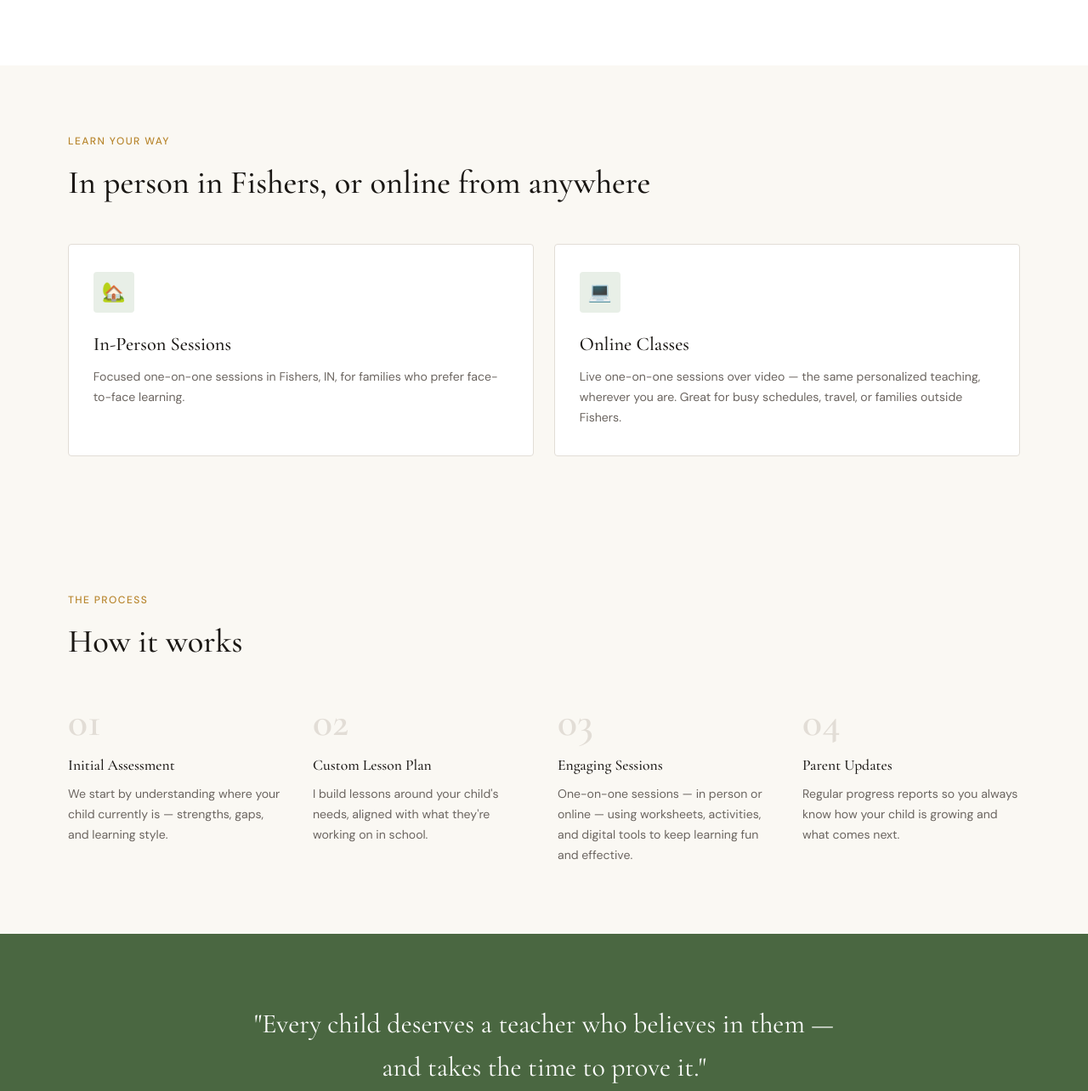
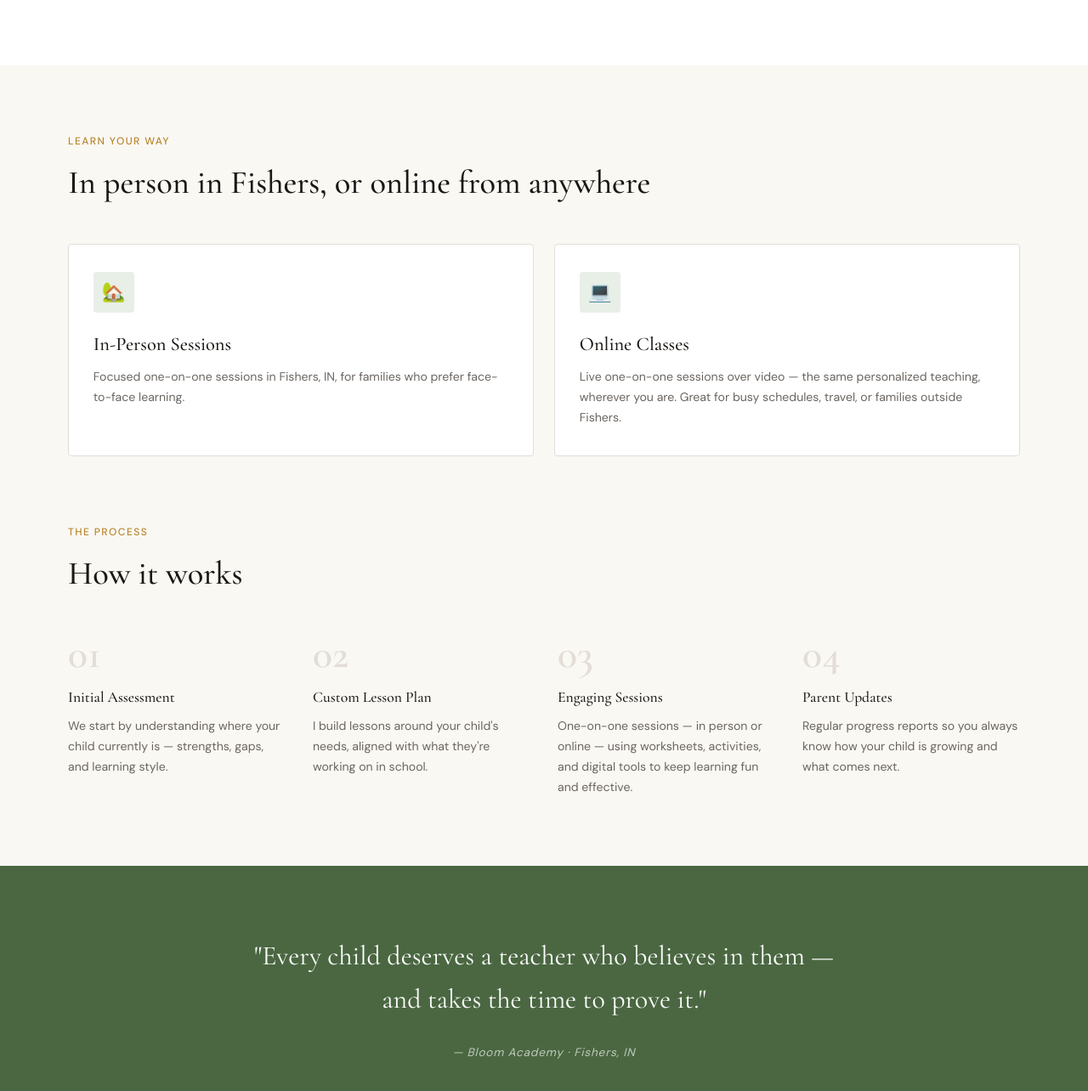
Before and after one commit to vsreddy29/bloom_academy, a plain HTML site: page index.html in a window 1280 px wide. Shown: the part 2522-3806 px from the top of the page at 85% size. Drawn offline with nearby package versions, Linux system fonts and the light colour scheme.

Commit message:
Tighten spacing between Learn Your Way and How it works
Co-Authored-By: Claude Opus 5.5 <noreply@anthropic.com>
Claude-Session: https://claude.ai/code/session_01H7o5k5j3wfzN2Ks8Z7ntgy

```diff
--- a/index.html
+++ b/index.html
@@ -244,7 +244,7 @@ footer{padding:2.5rem 5rem;border-top:1px solid var(--border);display:flex;align
   </div>
 </section>
 
-<section id="online" style="background:var(--cream);">
+<section id="online" style="background:var(--cream);padding-bottom:2.5rem;">
   <div class="section-label">Learn Your Way</div>
   <h2 class="section-title">In person in Fishers, or online from anywhere</h2>
   <div class="subjects-grid">
@@ -261,7 +261,7 @@ footer{padding:2.5rem 5rem;border-top:1px solid var(--border);display:flex;align
   </div>
 </section>
 
-<section id="how">
+<section id="how" style="padding-top:2.5rem;">
   <div class="section-label">The Process</div>
   <h2 class="section-title">How it works</h2>
   <div class="steps-grid">
```
